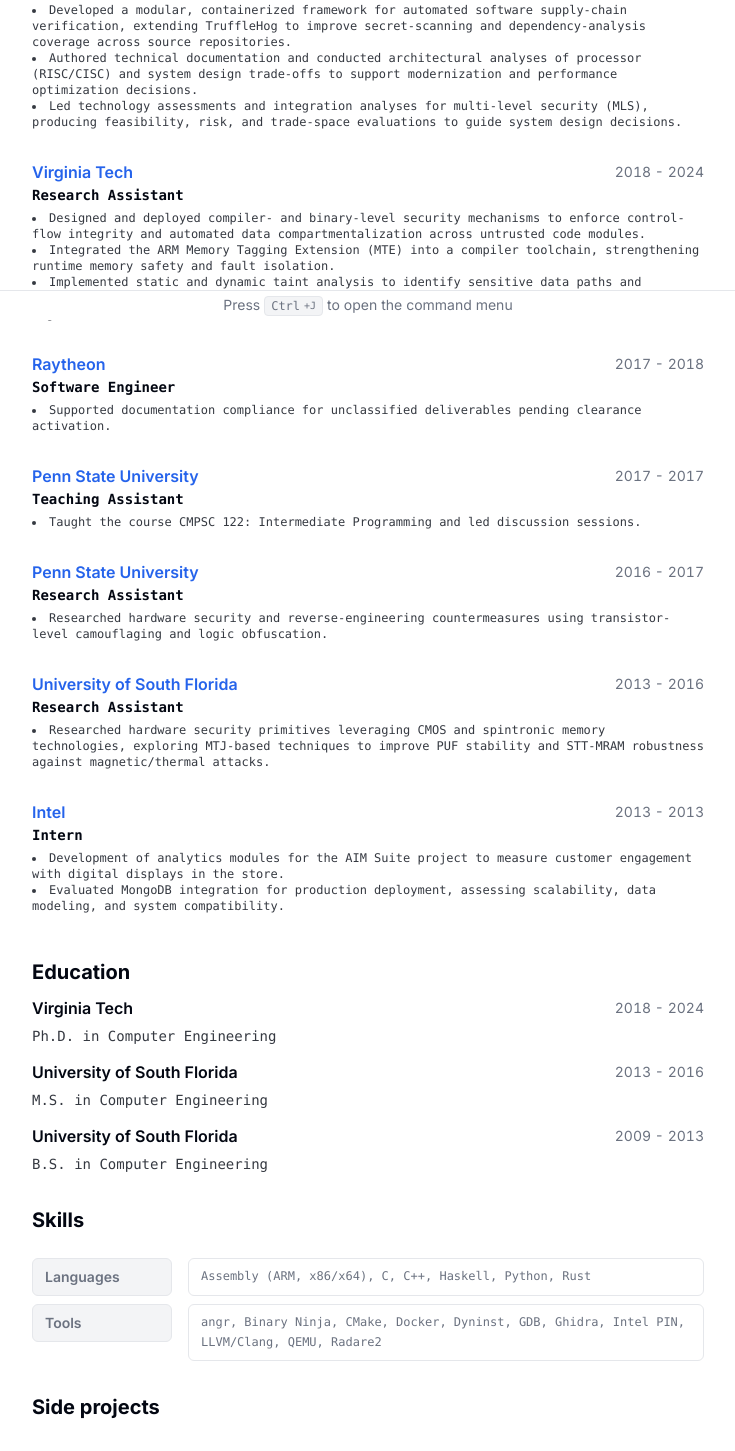
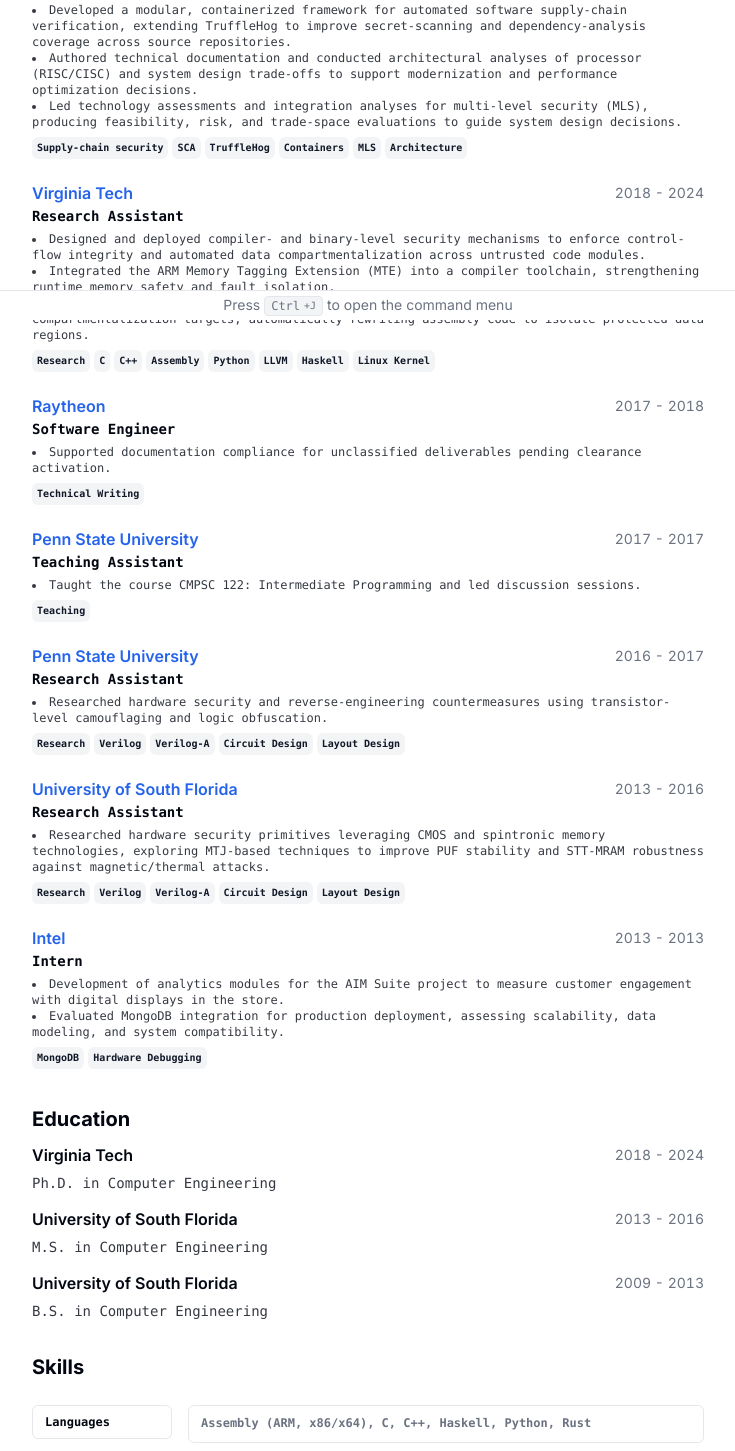
Before and after one commit to boba-jjang/boba-jjang.github.io, a Next.js app: page / in a window 1280 px wide. Shown: the part 480-1931 px from the top of the page, without its empty margins (272-1007 px from the left). Built offline with nearby package versions, Linux system fonts and the light colour scheme.

Commit message:
Updated badges usage

```diff
--- a/src/app/components/Skills.tsx
+++ b/src/app/components/Skills.tsx
@@ -31,7 +31,7 @@
               {/* Category */}
               <div
                 className={cn(
-                  "rounded-md border border-border bg-muted px-3 py-2 text-sm font-semibold text-muted-foreground"
+                  "rounded-md border border-border bg-muted px-3 py-2 font-mono  text-xs font-semibold text-foreground bg-card"
                 )}
               >
                 {group.category}
@@ -40,7 +40,7 @@
               {/* Items */}
               <div
                 className={cn(
-                  "rounded-md border border-border bg-card px-3 py-2 font-mono text-xs leading-relaxed text-muted-foreground print:text-[10px]"
+                  "rounded-md border border-border bg-card px-3 py-2 font-mono text-xs font-semibold leading-relaxed text-muted-foreground print:text-[10px]"
                 )}
               >
                 {group.items.join(", ")}
--- a/src/app/components/WorkExperience.tsx
+++ b/src/app/components/WorkExperience.tsx
@@ -32,7 +32,9 @@
         <li key={badge}>
           <Badge
             variant="secondary"
-            className="align-middle text-xs print:px-1 print:py-0.5 print:text-[8px] print:leading-tight"
+            // className="align-middle text-xs print:px-1 print:py-0.5 print:text-[8px] print:leading-tight"'
+            className="px-1 py-0 text-[10px] print:px-1 print:py-0.5 print:text-[8px] print:leading-tight"
+
           >
             {badge}
           </Badge>
@@ -108,10 +110,6 @@
         <div className="flex items-center justify-between gap-x-2 text-base">
           <h3 className="inline-flex items-center justify-center gap-x-1 font-semibold leading-none print:text-sm">
             <CompanyLink company={company} link={link} />
-            <BadgeList
-              className="hidden gap-x-1 sm:inline-flex"
-              badges={badges}
-            />
           </h3>
           <WorkPeriod start={start} end={end} />
         </div>
@@ -125,12 +123,11 @@
         <div className="mt-2 text-xs text-foreground/80 print:mt-1 print:text-[10px] text-pretty">
           {description}
         </div>
-        <div className="mt-2">
-          <BadgeList
-            className="-mx-2 flex-wrap gap-1 sm:hidden"
-            badges={badges}
-          />
-        </div>
+         {badges?.length > 0 && (
+          <div className="mt-1.5">
+            <BadgeList className="flex flex-wrap gap-1" badges={badges} />
+          </div>
+        )}
       </CardContent>
     </Card>
   );
--- a/src/data/resume-data.tsx
+++ b/src/data/resume-data.tsx
@@ -59,7 +59,7 @@
       company: "MITRE Corporation",
       link: "https://www.mitre.org/who-we-are",
       badges: [
-        // "On Site", "Cybersecurity", "Systems Security", "Research"
+        "Supply-chain security", "SCA", "TruffleHog", "Containers", "MLS", "Architecture"
       ],
       title: "Senior Cyber Engineer",
       start: "2025",
@@ -87,14 +87,14 @@
       company: "Virginia Tech",
       link: "https://www.vt.edu/",
       badges: [
-        // "Research",
-        // "C",
-        // "C++",
-        // "Assembly",
-        // "Python",
-        // "LLVM",
-        // "Haskell",
-        // "Linux Kernel",
+        "Research",
+        "C",
+        "C++",
+        "Assembly",
+        "Python",
+        "LLVM",
+        "Haskell",
+        "Linux Kernel",
       ],
       title: "Research Assistant",
       start: "2018",
@@ -122,7 +122,7 @@
       company: "Raytheon",
       link: "https://www.rtx.com/",
       badges: [
-        // "On Site", "Software Engineering", "Technical Writing"
+       "Technical Writing"
       ],
       title: "Software Engineer",
       start: "2017",
@@ -141,7 +141,7 @@
       company: "Penn State University",
       link: "https://www.psu.edu/",
       badges: [
-        // "Teaching", "Academia"
+        "Teaching"
       ],
       title: "Teaching Assistant",
       start: "2017",
@@ -160,11 +160,11 @@
       company: "Penn State University",
       link: "https://www.psu.edu/",
       badges: [
-        // "Research",
-        // "Verilog",
-        // "Verilog-A",
-        // "Circuit Design",
-        // "Layout Design",
+        "Research",
+        "Verilog",
+        "Verilog-A",
+        "Circuit Design",
+        "Layout Design",
       ],
       title: "Research Assistant",
       start: "2016",
@@ -184,11 +184,11 @@
       company: "University of South Florida",
       link: "https://www.usf.edu/",
       badges: [
-        // "Research",
-        // "Verilog",
-        // "Verilog-A",
-        // "Circuit Design",
-        // "Layout Design",
+        "Research",
+        "Verilog",
+        "Verilog-A",
+        "Circuit Design",
+        "Layout Design",
       ],
       title: "Research Assistant",
       start: "2013",
@@ -208,7 +208,7 @@
       company: "Intel",
       link: "https://www.intel.com/content/www/us/en/homepage.html",
       badges: [
-        // "Internship", "MongoDB", "Hardware Debugging"
+        "MongoDB", "Hardware Debugging"
       ],
       title: "Intern",
       start: "2013",
```
